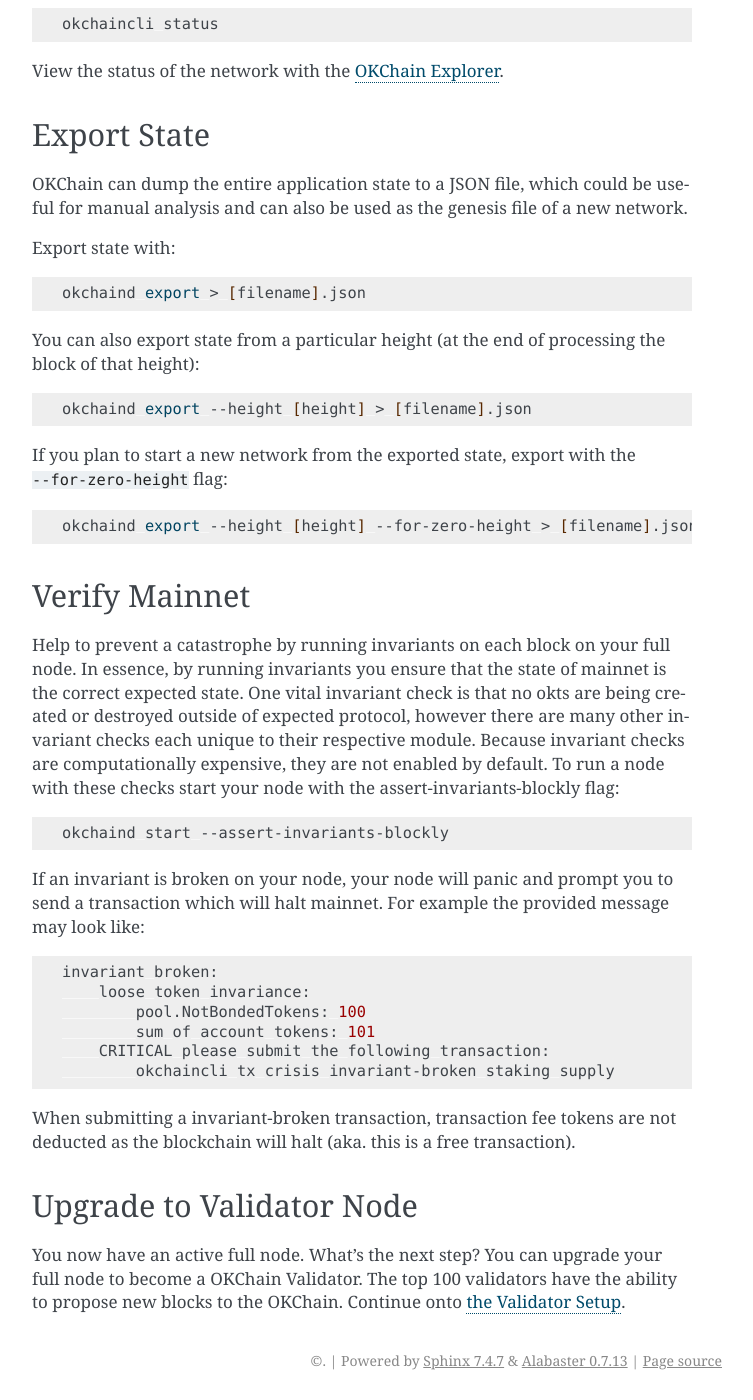
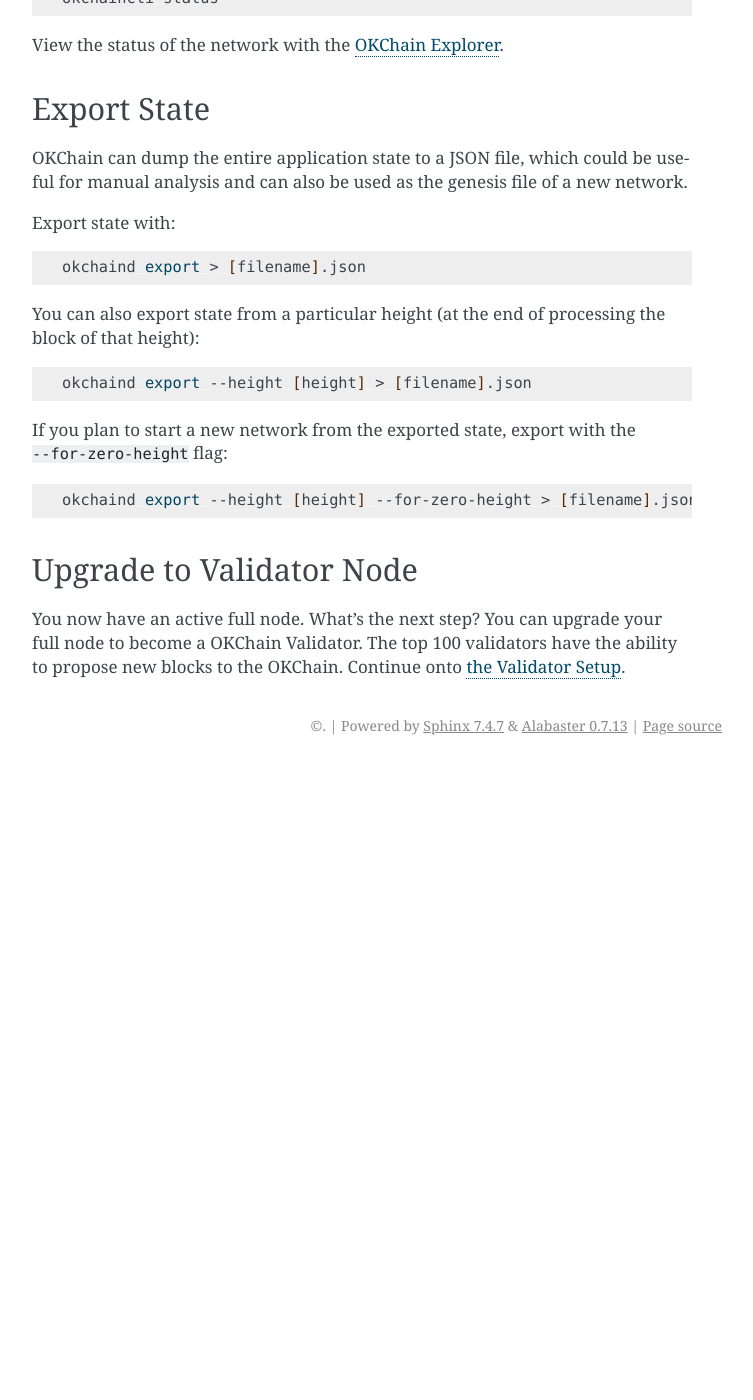
Before and after one commit to okblockchainlab/devdocs, a Sphinx documentation site: the page built from docs/getting-start/join-okchain-mainnet.md, in a window 1280 px wide and 1400 px high, scrolled down 3319 px. Shown: the whole window, without its empty margins (388-1141 px from the left). Built offline with Sphinx 7.4.7, drawn with Linux system fonts in a browser that asks for light colours; pages that are not in the unit, such as notebooks, are missing from menus; after the commit the page ends 4084 px from its top, so only the background shows below that; some of the changed text lies outside the part shown.

Commit message:
update join-okchain-mainnet.md

````diff
--- a/docs/getting-start/join-okchain-mainnet.md
+++ b/docs/getting-start/join-okchain-mainnet.md
@@ -60,10 +60,10 @@
 
 ```bash
 mkdir -p $HOME/.okchaind/config
-curl https://raw.githubusercontent.com/cosmos/launch/master/genesis.json > $HOME/.okchaind/config/genesis.json
+curl https://raw.githubusercontent.com/okex/launch/master/genesis.json > $HOME/.okchaind/config/genesis.json
 ```
 
-Note we use the `latest` directory in the [launch repo](https://github.com/cosmos/launch) which contains details for the mainnet like the latest version and the genesis file.
+Note we use the `latest` directory in the [launch repo](https://github.com/okex/launch) which contains details for the mainnet like the latest version and the genesis file.
 
 ::: tip
 If you want to connect to the public testnet instead, click [here](./join-okchain-testnet.md)
@@ -139,7 +139,7 @@
 okchaincli status
 ```
 
-View the status of the network with the [OKChain Explorer](https://cosmos.network/launch).
+View the status of the network with the [OKChain Explorer](https://okchain.network/launch).
 
 ## Export State
 
@@ -162,37 +162,6 @@
 ```bash
 okchaind export --height [height] --for-zero-height > [filename].json
 ```
-
-## Verify Mainnet
-
-Help to prevent a catastrophe by running invariants on each block on your full
-node. In essence, by running invariants you ensure that the state of mainnet is
-the correct expected state. One vital invariant check is that no okts are
-being created or destroyed outside of expected protocol, however there are many
-other invariant checks each unique to their respective module. Because invariant checks
-are computationally expensive, they are not enabled by default. To run a node with
-these checks start your node with the assert-invariants-blockly flag:
-
-```bash
-okchaind start --assert-invariants-blockly
-```
-
-If an invariant is broken on your node, your node will panic and prompt you to send
-a transaction which will halt mainnet. For example the provided message may look like:
-
-```bash
-invariant broken:
-    loose token invariance:
-        pool.NotBondedTokens: 100
-        sum of account tokens: 101
-    CRITICAL please submit the following transaction:
-        okchaincli tx crisis invariant-broken staking supply
-
-```
-
-When submitting a invariant-broken transaction, transaction fee tokens are not
-deducted as the blockchain will halt (aka. this is a free transaction).
-
 ## Upgrade to Validator Node
 
 You now have an active full node. What's the next step? You can upgrade your full node to become a OKChain Validator. The top 100 validators have the ability to propose new blocks to the OKChain. Continue onto [the Validator Setup](../validators/validators-guide-cli.md).
````
Also changed, not shown: other parts of docs/getting-start/join-okchain-mainnet.md (+9 -9 lines).
